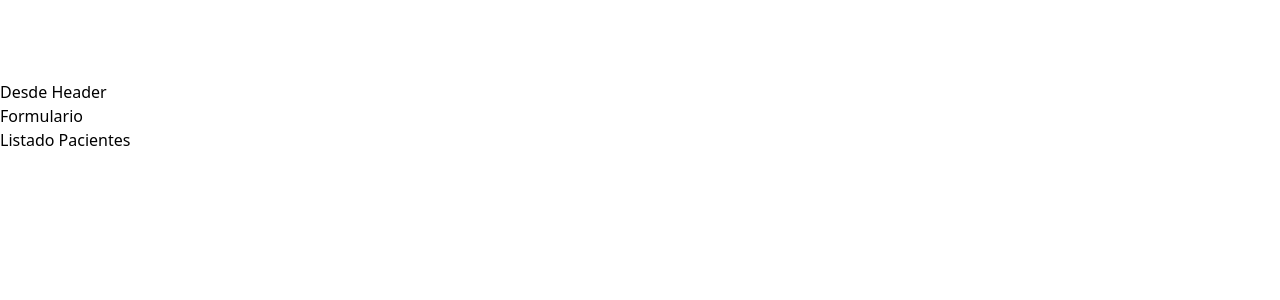
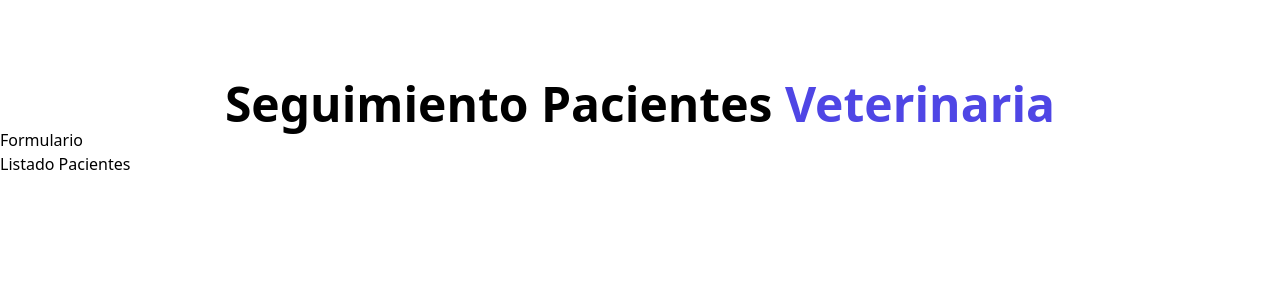
Before and after one commit to EricMI-JS/citas_react_vite, a React (Vite) app: page / in a window 1280 px wide. Shown: the top 300 px of the page. Built offline with nearby package versions, Linux system fonts and the light colour scheme.

Commit message:
Clases tailwind al header

```diff
--- a/src/components/Header.jsx
+++ b/src/components/Header.jsx
@@ -1,7 +1,10 @@
 function Header() {
-    return(
-        <h1>Desde Header</h1>
-    )
+  return (
+    <h1 className="font-black text-5xl text-center md:w-2/3 mx-auto">
+      Seguimiento Pacientes {""}
+      <span className="text-indigo-600">Veterinaria</span>
+    </h1>
+  );
 }
 
 export default Header;
```
